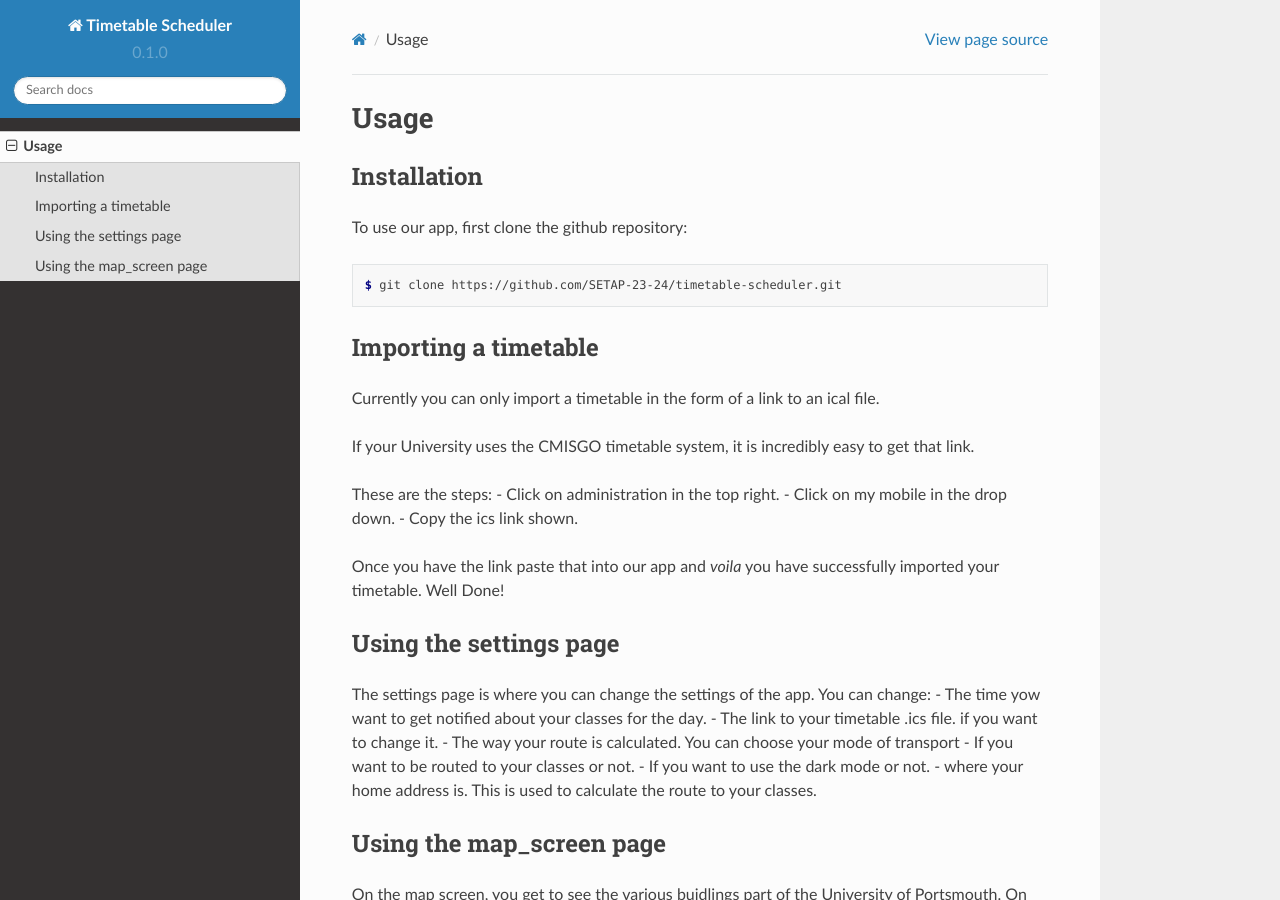
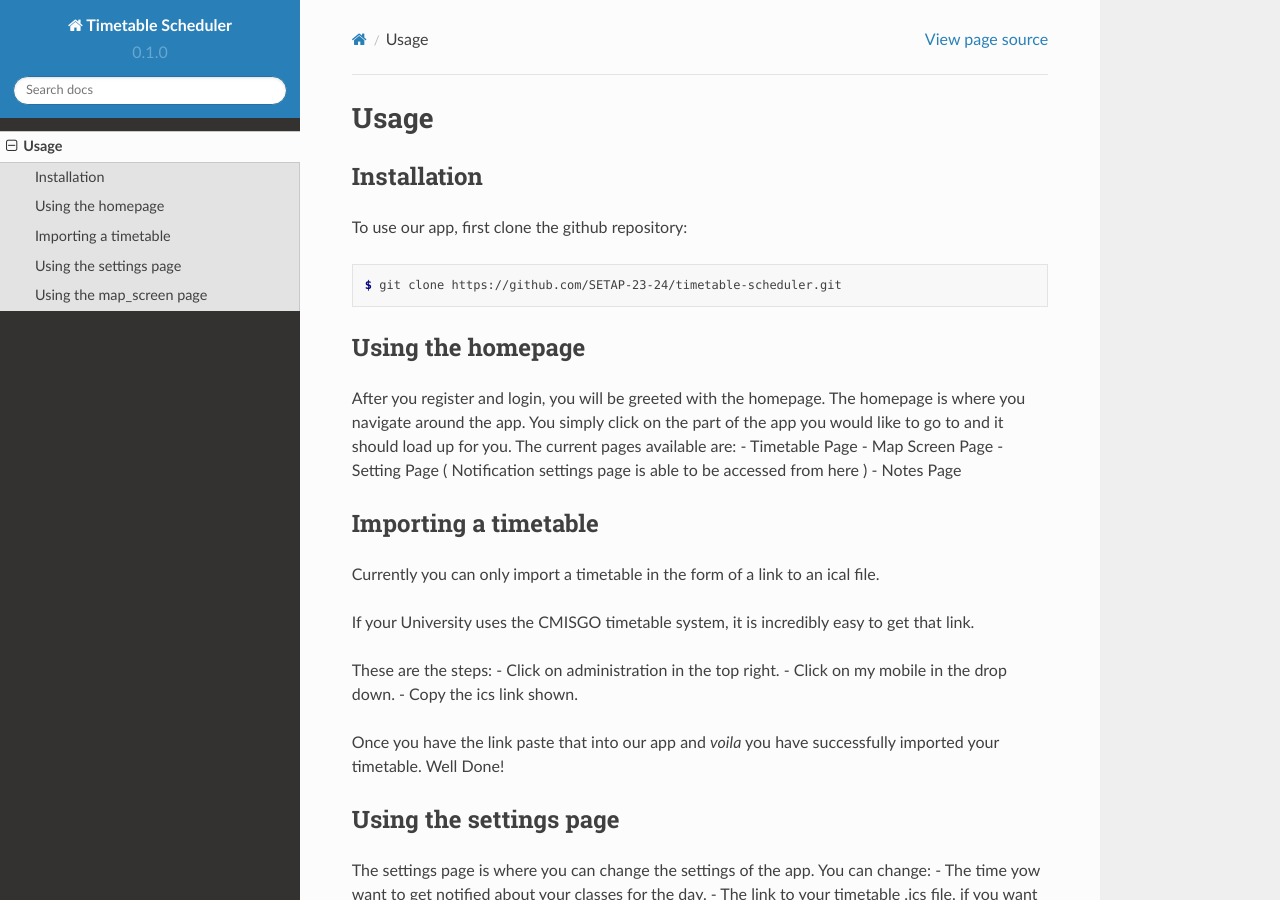
Before and after one commit to SETAP-23-24/timetable-scheduler-docs, a Sphinx documentation site: the page built from docs/source/usage.rst, in a window 1280 px wide and 900 px high. Built offline with Sphinx 7.4.7 and the Read the Docs theme 2.0.0, drawn with Linux system fonts in a browser that asks for light colours.

Commit message:
Update usage.rst

```diff
--- a/docs/source/usage.rst
+++ b/docs/source/usage.rst
@@ -11,6 +11,18 @@ To use our app, first clone the github repository:
 .. code-block:: console
 
    $ git clone https://github.com/SETAP-23-24/timetable-scheduler.git
+
+Using the homepage
+----------------------
+
+After you register and login, you will be greeted with the homepage.
+The homepage is where you navigate around the app. You simply click on the part of the app you would like to go to and it should load up for you.
+The current pages available are:
+- Timetable Page
+- Map Screen Page
+- Setting Page ( Notification settings page is able to be accessed from here )
+- Notes Page
+
 
 Importing a timetable
 ----------------------
```
